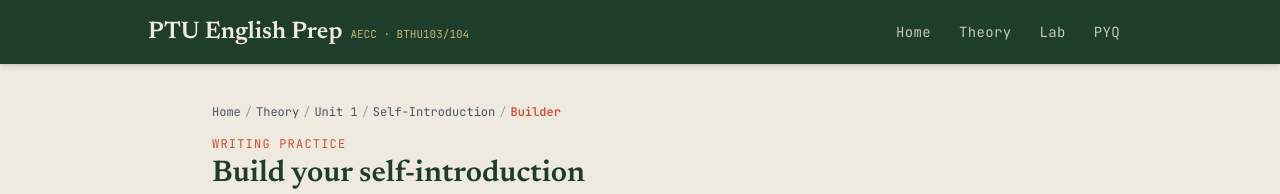
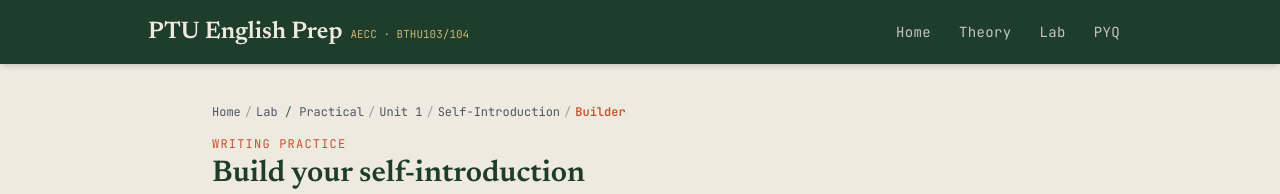
Before and after one commit to dev913913/PTU-English-Prep, a React (Vite) app in the folder ptu-english-prep-src/: page /lab/unit1/self-introduction/builder in a window 1280 px wide. Shown: the top 194 px of the page. Built offline with nearby package versions, Linux system fonts and the light colour scheme.

Commit message:
Fix self-introduction builder breadcrumb routing

```diff
--- a/ptu-english-prep-src/src/App.jsx
+++ b/ptu-english-prep-src/src/App.jsx
@@ -21,7 +21,7 @@ export default function App() {
         <Route path="/:track" element={<TrackPage />} />
         <Route path="/:track/:unitId" element={<UnitPage />} />
         <Route path="/:track/:unitId/quiz" element={<QuizPage />} />
-        <Route path="/lab/unit1/self-introduction/builder" element={<SelfIntroductionBuilder />} />
+        <Route path="/:track/:unitId/:partId/builder" element={<SelfIntroductionBuilder />} />
         <Route path="/:track/:unitId/listening" element={<ListeningHub />} />
         <Route path="/:track/:unitId/listening/:exerciseId" element={<ListeningExercisePage />} />
         <Route path="/:track/:unitId/:partId" element={<LabPartPage />} />
```
